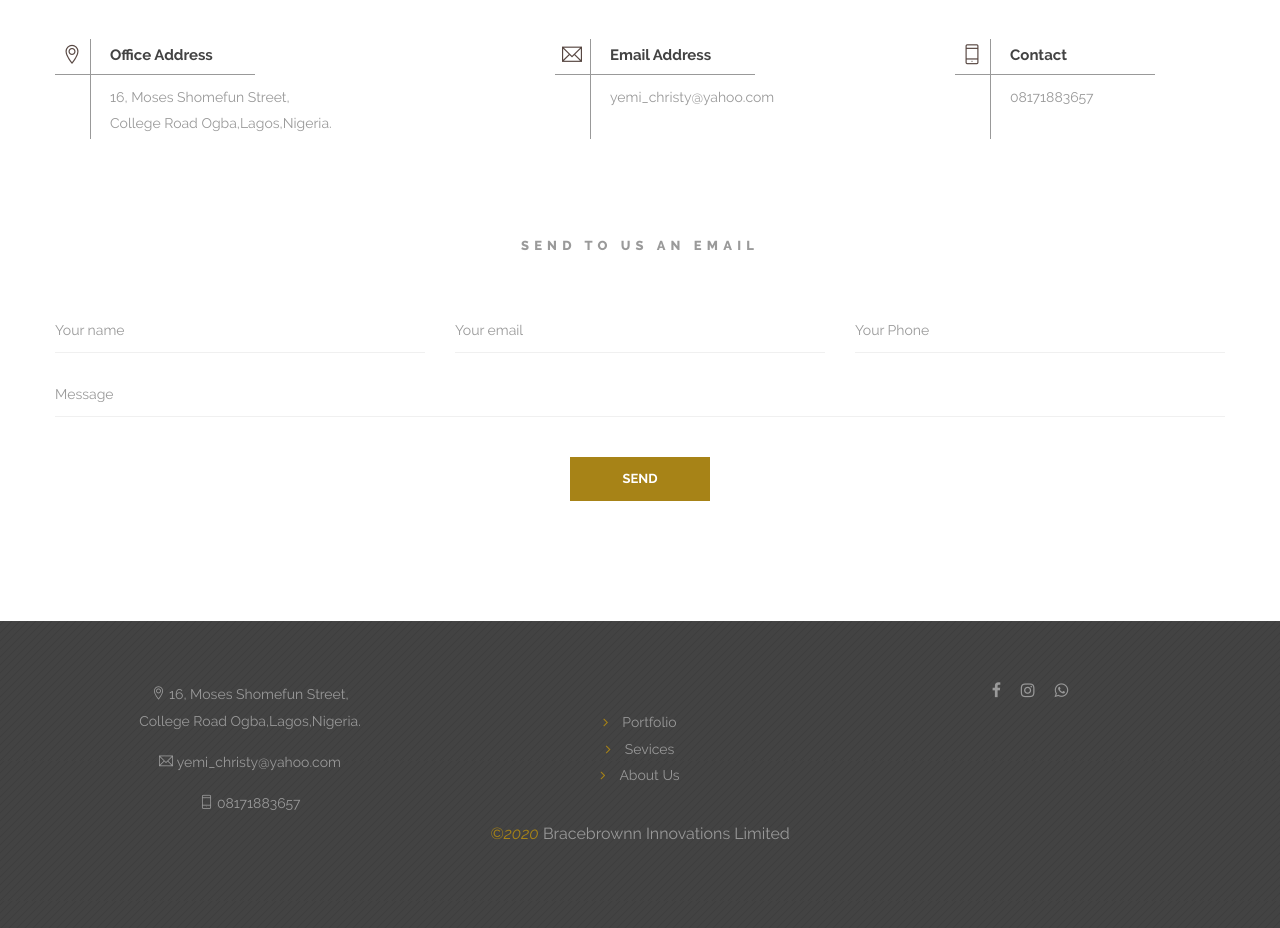
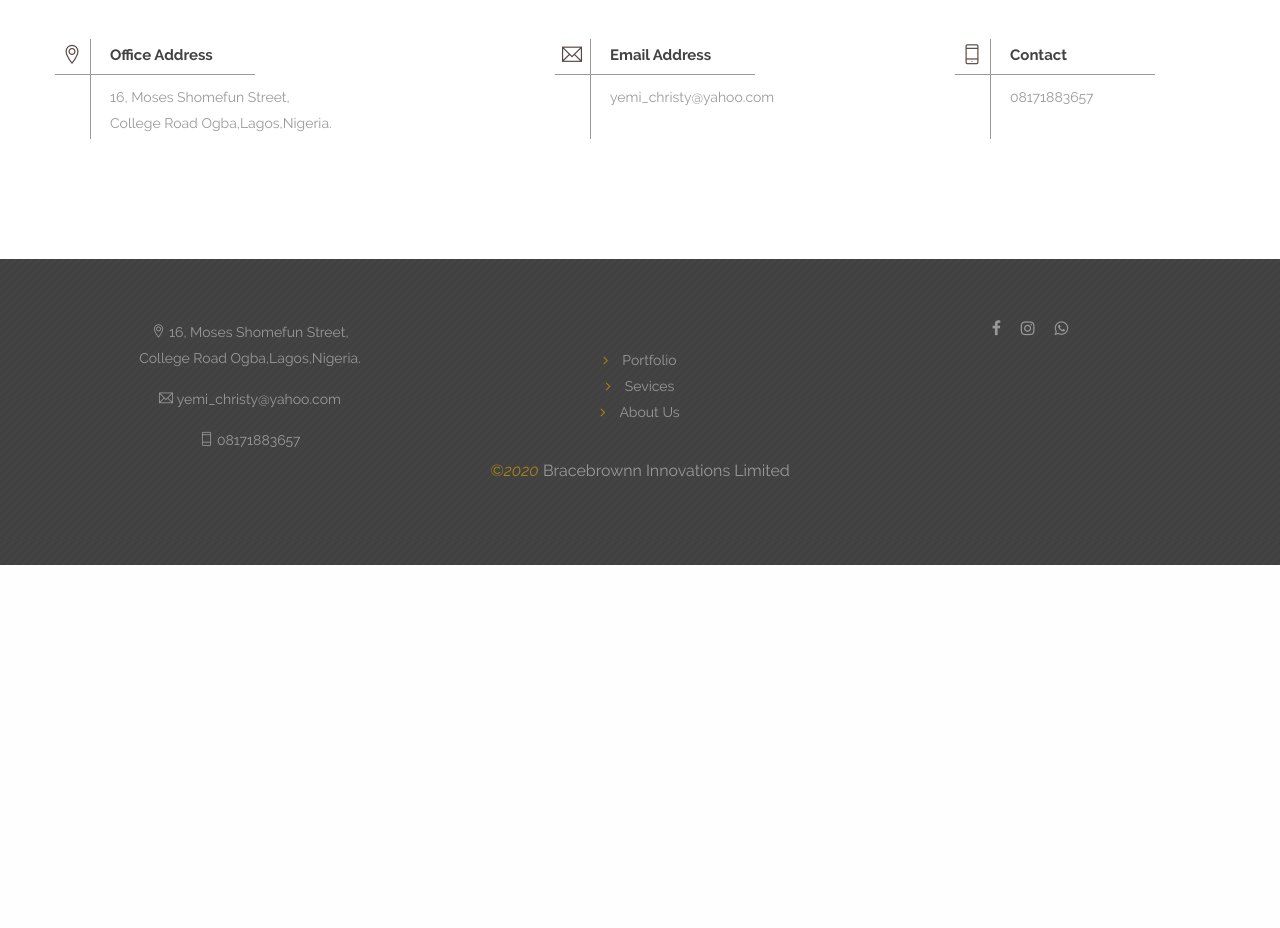
Before and after one commit to Honeyspring/interior_decor, a PHP site: page /about.php in a window 1280 px wide. Shown: the part 3160-4088 px from the top of the page. After the commit the page ends 3725 px from the top, so only its background shows below. Run offline with PHP 8.4, Linux system fonts and the light colour scheme.

Commit message:
remove contact form on about page

```diff
--- a/about.php
+++ b/about.php
@@ -340,35 +340,7 @@
                         </div>
                         <!--./vk-about-list-->
 
-                        <div class="vk-contact-form vk-form vk-section-distance-top responsive-fix-2">
-                            <h6 class="vk-heading vk-heading-form vk-heading-style-3 text-center">
-                                SEND TO US AN EMAIL
-                            </h6>
-                            <div class="row">
-                                <div class="col-md-12" style="margin-bottom: 15px; color: red;">
-                                    <div id="message-contact"></div>
-                                </div>
-                                <form method="post" action="http://funimal.vikitheme.com/html/mail/contact.php" id="contactform" autocomplete="off">
-                                    <div class="col-md-4">
-                                        <input type="text" id="name_contact" name="name_contact" class="form-control" placeholder="Your name" />
-                                    </div>
-                                    <div class="col-md-4">
-                                        <input type="email" id="email_contact" name="email_contact" class="form-control" placeholder="Your email" />
-                                    </div>
-                                    <div class="col-md-4">
-                                        <input type="tel" id="phone_contact" name="phone_contact" class="form-control" placeholder="Your Phone" />
-                                    </div>
-                                    <div class="col-md-12">
-                                        <input id="message_contact" name="message_contact" type="text" class="form-control" placeholder="Message" />
-                                    </div>
-                                    <div class="col-md-12 text-center">
-                                        <input type="submit" class="vk-btn" value="SEND" />
-                                    </div>
-                                </form>
-                            </div>
-                            <!--./row-->
-                        </div>
-                        <!--./vk-contact-form-->
+
                     </div>
                     <!--./container-->
                 </div>
```
